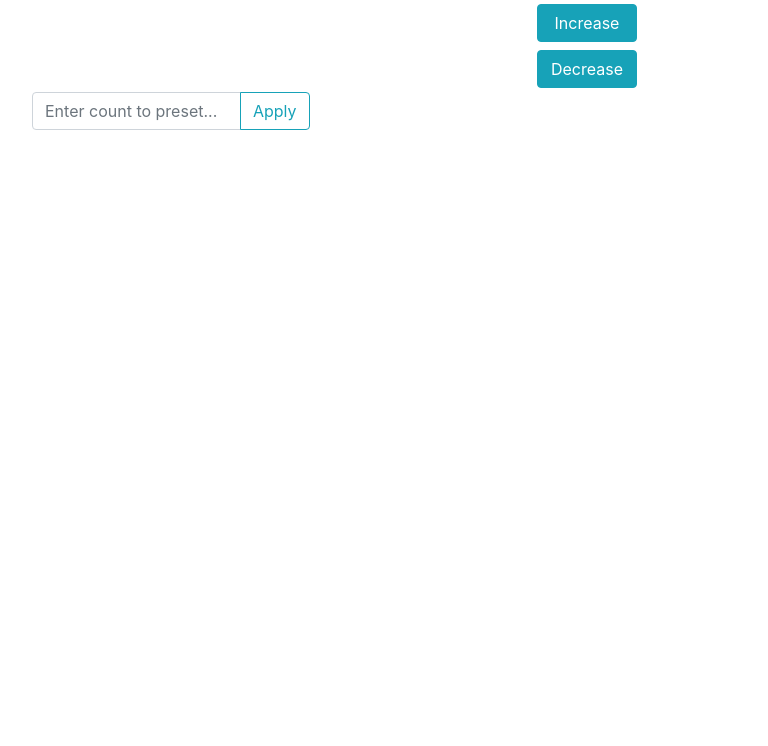
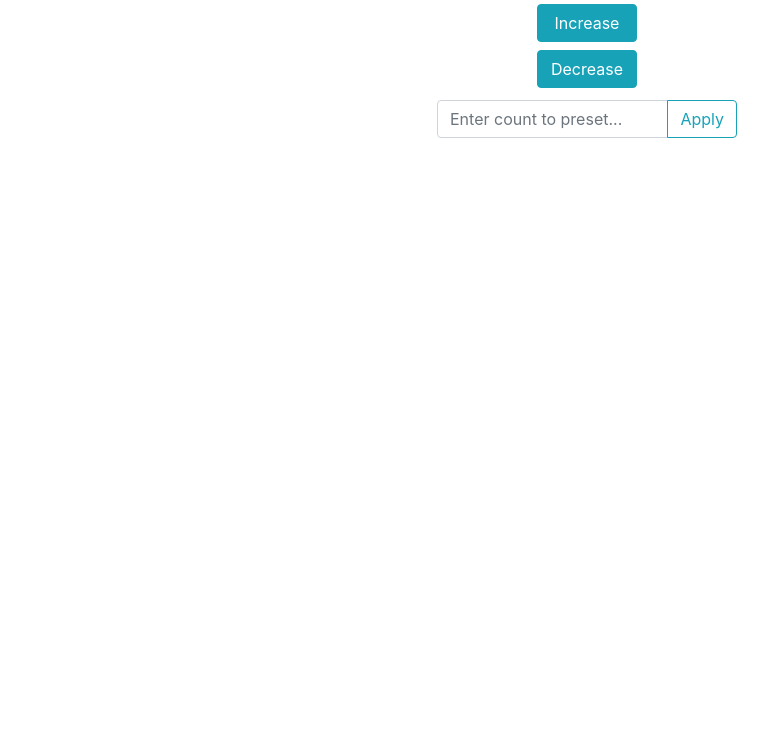
Before and after one commit to eseinv/Reacterer, a React app: page / in a window 1280 px wide. Shown: the part 54-800 px from the top of the page, without its empty margins (53-821 px from the left). Built offline with nearby package versions, Linux system fonts and the light colour scheme.

Commit message:
New features and bug fixes

```diff
--- a/public/css/style.css
+++ b/public/css/style.css
@@ -5,3 +5,7 @@
 .hand {
   cursor: pointer;
 }
+
+.countstyle {
+  width: 300px;
+}
--- a/src/components/manual-score.js
+++ b/src/components/manual-score.js
@@ -21,8 +21,8 @@ class ManualScore extends Component {
 
   render() {
     return (
-      <div className="text-center">
-        <div className="input-group mb-3 w-25">
+      <div className="text-center mx-auto mt-2 countstyle">
+        <div className="input-group mb-3">
           <input
             className="form-control"
             type="text"
```
